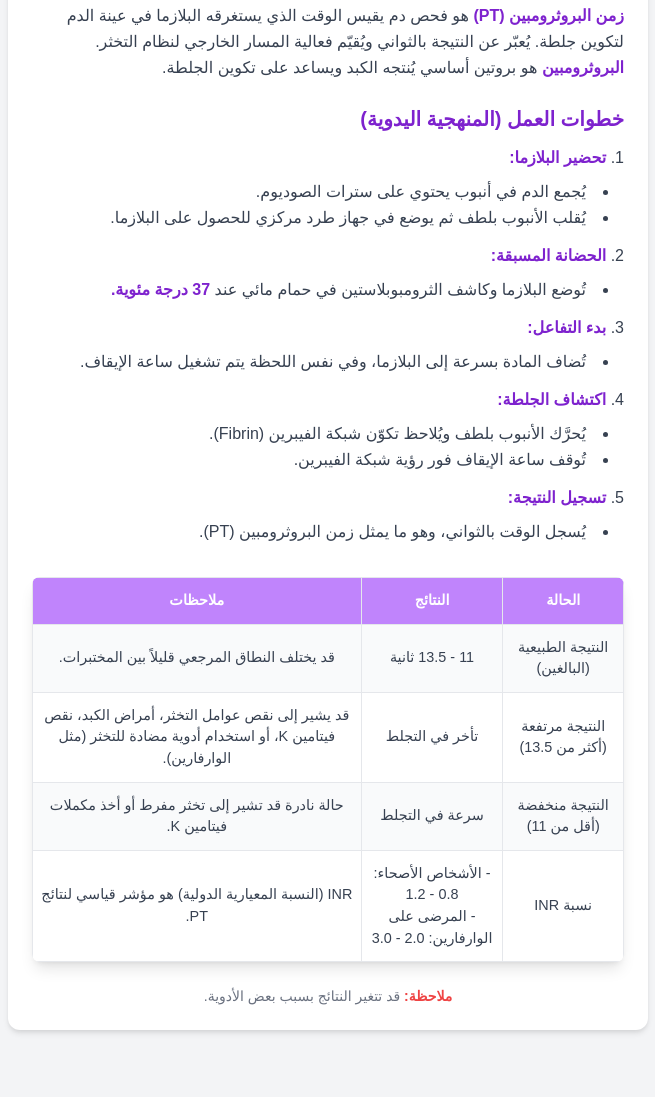
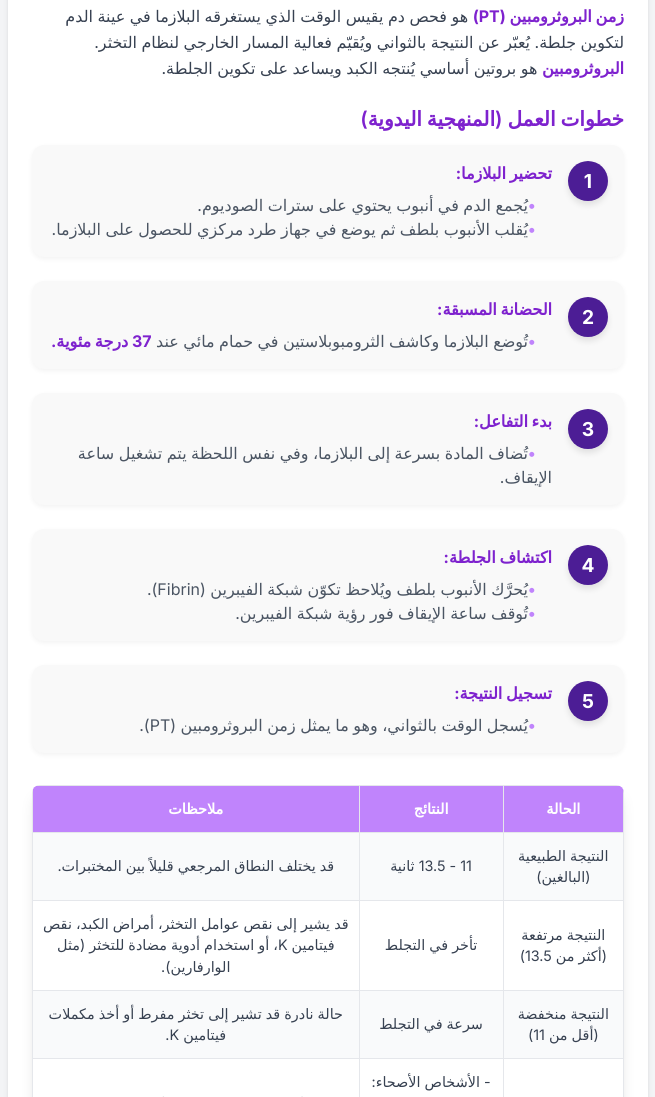
Before and after one commit to mogazy/analysis, a plain HTML site: page ptptt.html in a window 1280 px wide. Shown: the part 657-1754 px from the top of the page, without its empty margins (312-967 px from the left). Before the commit the page ends 1703 px from the top, so only its background shows below. Drawn offline with nearby package versions, Linux system fonts and the light colour scheme.

Commit message:
Update ptptt.html

```diff
--- a/ptptt.html
+++ b/ptptt.html
@@ -6,8 +6,10 @@
     <title>اختبار PT & PTT</title>
     <script src="https://cdn.tailwindcss.com"></script>
     <style>
+        /* إضافة خط Inter لتحسين المظهر */
+        @import url('https://fonts.googleapis.com/css2?family=Inter:wght@400;600;700&display=swap');
         body {
-            font-family: 'Arial', sans-serif;
+            font-family: 'Inter', sans-serif;
             background-color: #f3f4f6;
             color: #374151;
             padding-top: 80px; /* Adjust padding to fit the new header height */
@@ -92,6 +94,58 @@
             100% { transform: translateY(0); }
         }
 
+        /* تنسيق جديد لخطوات العمل */
+        .step-list {
+            display: flex;
+            flex-direction: column;
+            gap: 1.5rem; /* مسافة بين الخطوات */
+        }
+        .step-item {
+            display: flex;
+            align-items: flex-start;
+            gap: 1rem; /* مسافة بين الرقم والمحتوى */
+            background-color: #f9f9f9;
+            padding: 1rem;
+            border-radius: 12px;
+            box-shadow: 0 2px 5px rgba(0,0,0,0.05);
+            transition: all 0.2s ease-in-out;
+        }
+        .step-item:hover {
+            background-color: #f0f0f0;
+            transform: translateY(-2px);
+        }
+        .step-number {
+            display: flex;
+            align-items: center;
+            justify-content: center;
+            width: 2.5rem;
+            height: 2.5rem;
+            border-radius: 50%;
+            background-color: #4c1d95; /* لون الأيقونة */
+            color: white;
+            font-weight: bold;
+            flex-shrink: 0;
+            font-size: 1.2rem;
+            box-shadow: 0 4px 6px rgba(0,0,0,0.1);
+        }
+        .step-content {
+            text-align: right;
+            width: 100%;
+        }
+        .step-content ul {
+            list-style: none; /* إزالة النقاط الافتراضية */
+            padding: 0;
+            margin-top: 0.5rem;
+        }
+        .step-content ul li::before {
+            content: '•'; /* استخدام نقطة مخصصة */
+            color: #c084fc; /* لون النقطة */
+            font-weight: bold;
+            display: inline-block;
+            width: 1em;
+            margin-right: 0.5em; /* المسافة من النص */
+            text-align: left;
+        }
     </style>
 </head>
 <body class="text-gray-800">
@@ -107,7 +161,7 @@
     <div class="container mx-auto p-4 max-w-2xl">
         <h1 class="text-3xl font-bold text-center mb-6 header-title">اختبار PT & PTT</h1>
 
-        <div class="text-base leading-relaxed mb-8 text-center bg-white p-6 rounded-xl shadow-lg animate-fadeIn text-gray-700">
+        <div class="text-base leading-relaxed mb-8 text-right bg-white p-6 rounded-xl shadow-lg animate-fadeIn text-gray-700">
             <p>
                 وهي اختبارات التخثر التي تقيس قدرة الدم على التجلط والوقت الذي يستغرقه لإتمام هذه العملية. تُجرى هذه الاختبارات عادةً لتقييم صحة نظام التخثر في الجسم، والذي يُعدّ المسؤول عن وقف النزيف بعد أي جرح أو إصابة.
             </p>
@@ -138,35 +192,58 @@
                     <strong class="text-purple-700">زمن البروثرومبين (PT)</strong> هو فحص دم يقيس الوقت الذي يستغرقه البلازما في عينة الدم لتكوين جلطة. يُعبّر عن النتيجة بالثواني ويُقيّم فعالية المسار الخارجي لنظام التخثر. <strong class="text-purple-700">البروثرومبين</strong> هو بروتين أساسي يُنتجه الكبد ويساعد على تكوين الجلطة.
                 </p>
                 <h3 class="text-xl font-semibold text-purple-700 mb-3 mt-6">خطوات العمل (المنهجية اليدوية)</h3>
-                <ol class="list-decimal list-inside leading-relaxed space-y-3">
-                    <li><strong class="text-purple-700">تحضير البلازما:</strong>
-                        <ul class="list-disc list-inside mt-2 pr-4">
+
+                <!-- START: Updated PT Methodology Section -->
+                <div class="step-list">
+                    <div class="step-item">
+                        <div class="step-number">1</div>
+                        <div class="step-content">
+                            <strong class="text-purple-700">تحضير البلازما:</strong>
+                            <ul class="mt-2 text-gray-600">
                                 <li>يُجمع الدم في أنبوب يحتوي على سترات الصوديوم.</li>
                                 <li>يُقلب الأنبوب بلطف ثم يوضع في جهاز طرد مركزي للحصول على البلازما.</li>
                             </ul>
-                    </li>
-                    <li><strong class="text-purple-700">الحضانة المسبقة:</strong>
-                        <ul class="list-disc list-inside mt-2 pr-4">
+                        </div>
+                    </div>
+                    <div class="step-item">
+                        <div class="step-number">2</div>
+                        <div class="step-content">
+                            <strong class="text-purple-700">الحضانة المسبقة:</strong>
+                            <ul class="mt-2 text-gray-600">
                                 <li>تُوضع البلازما وكاشف الثرومبوبلاستين في حمام مائي عند <strong class="text-purple-700">37 درجة مئوية.</strong></li>
                             </ul>
-                    </li>
-                    <li><strong class="text-purple-700">بدء التفاعل:</strong>
-                        <ul class="list-disc list-inside mt-2 pr-4">
+                        </div>
+                    </div>
+                    <div class="step-item">
+                        <div class="step-number">3</div>
+                        <div class="step-content">
+                            <strong class="text-purple-700">بدء التفاعل:</strong>
+                            <ul class="mt-2 text-gray-600">
                                 <li>تُضاف المادة بسرعة إلى البلازما، وفي نفس اللحظة يتم تشغيل ساعة الإيقاف.</li>
                             </ul>
-                    </li>
-                    <li><strong class="text-purple-700">اكتشاف الجلطة:</strong>
-                        <ul class="list-disc list-inside mt-2 pr-4">
+                        </div>
+                    </div>
+                    <div class="step-item">
+                        <div class="step-number">4</div>
+                        <div class="step-content">
+                            <strong class="text-purple-700">اكتشاف الجلطة:</strong>
+                            <ul class="mt-2 text-gray-600">
                                 <li>يُحرَّك الأنبوب بلطف ويُلاحظ تكوّن شبكة الفيبرين (Fibrin).</li>
                                 <li>تُوقف ساعة الإيقاف فور رؤية شبكة الفيبرين.</li>
                             </ul>
-                    </li>
-                    <li><strong class="text-purple-700">تسجيل النتيجة:</strong>
-                        <ul class="list-disc list-inside mt-2 pr-4">
+                        </div>
+                    </div>
+                    <div class="step-item">
+                        <div class="step-number">5</div>
+                        <div class="step-content">
+                            <strong class="text-purple-700">تسجيل النتيجة:</strong>
+                            <ul class="mt-2 text-gray-600">
                                 <li>يُسجل الوقت بالثواني، وهو ما يمثل زمن البروثرومبين (PT).</li>
                             </ul>
-                    </li>
-                </ol>
+                        </div>
+                    </div>
+                </div>
+                <!-- END: Updated PT Methodology Section -->
 
                 <div class="table-container mt-8 bg-white rounded-lg shadow-lg">
                     <table class="custom-table">
@@ -218,32 +295,51 @@
                     <strong class="text-purple-700">الطريقة اليدوية لاختبار زمن الثرومبوبلاستين الجزئي المنشط (aPTT)</strong> هي تقنية كلاسيكية لتحديد قدرة الدم على التخثر. يقيّم هذا الاختبار المسار الداخلي والمشترك للتخثر.
                 </p>
                 <h3 class="text-xl font-semibold text-purple-700 mb-3 mt-6">خطوات العمل (المنهجية اليدوية)</h3>
-                <ol class="list-decimal list-inside leading-relaxed space-y-3">
-                    <li><strong class="text-purple-700">تحضير البلازما:</strong>
-                        <ul class="list-disc list-inside mt-2 pr-4">
+
+                <!-- START: Updated PTT Methodology Section -->
+                <div class="step-list">
+                    <div class="step-item">
+                        <div class="step-number">1</div>
+                        <div class="step-content">
+                            <strong class="text-purple-700">تحضير البلازما:</strong>
+                            <ul class="mt-2 text-gray-600">
                                 <li>يُجمع الدم في أنبوب سترات الصوديوم ويُقلب برفق.</li>
                                 <li>يُوضع الأنبوب في جهاز طرد مركزي للحصول على البلازما.</li>
                             </ul>
-                    </li>
-                    <li><strong class="text-purple-700">الحضانة المسبقة:</strong>
-                        <ul class="list-disc list-inside mt-2 pr-4">
+                        </div>
+                    </div>
+                    <div class="step-item">
+                        <div class="step-number">2</div>
+                        <div class="step-content">
+                            <strong class="text-purple-700">الحضانة المسبقة:</strong>
+                            <ul class="mt-2 text-gray-600">
                                 <li>تُضاف البلازما وكاشف الثرومبوبلاستين المنشط إلى أنبوب اختبار.</li>
                                 <li>يُوضع الأنبوب في حمام مائي عند <strong class="text-purple-700">37 درجة مئوية</strong> لمدة 3-5 دقائق.</li>
                                 <li>يُضاف محلول كلوريد الكالسيوم ويتم تشغيل ساعة الإيقاف فورًا.</li>
                             </ul>
-                    </li>
-                    <li><strong class="text-purple-700">اكتشاف الجلطة:</strong>
-                        <ul class="list-disc list-inside mt-2 pr-4">
+                        </div>
+                    </div>
+                    <div class="step-item">
+                        <div class="step-number">3</div>
+                        <div class="step-content">
+                            <strong class="text-purple-700">اكتشاف الجلطة:</strong>
+                            <ul class="mt-2 text-gray-600">
                                 <li>يُحرَّك الأنبوب بلطف ويُلاحظ بداية تكوّن شبكة الفيبرين.</li>
                                 <li>تُوقف ساعة الإيقاف فور رؤية شبكة الفيبرين.</li>
                             </ul>
-                    </li>
-                    <li><strong class="text-purple-700">تسجيل النتيجة:</strong>
-                        <ul class="list-disc list-inside mt-2 pr-4">
+                        </div>
+                    </div>
+                    <div class="step-item">
+                        <div class="step-number">4</div>
+                        <div class="step-content">
+                            <strong class="text-purple-700">تسجيل النتيجة:</strong>
+                            <ul class="mt-2 text-gray-600">
                                 <li>يُسجل الوقت بالثواني، وهو ما يُمثل زمن الثرومبوبلاستين الجزئي المنشط (aPTT).</li>
                             </ul>
-                    </li>
-                </ol>
+                        </div>
+                    </div>
+                </div>
+                <!-- END: Updated PTT Methodology Section -->
 
                 <div class="table-container mt-8 bg-white rounded-lg shadow-lg">
                     <table class="custom-table">
```
Lines whose indentation alone changed are shown as unchanged.
